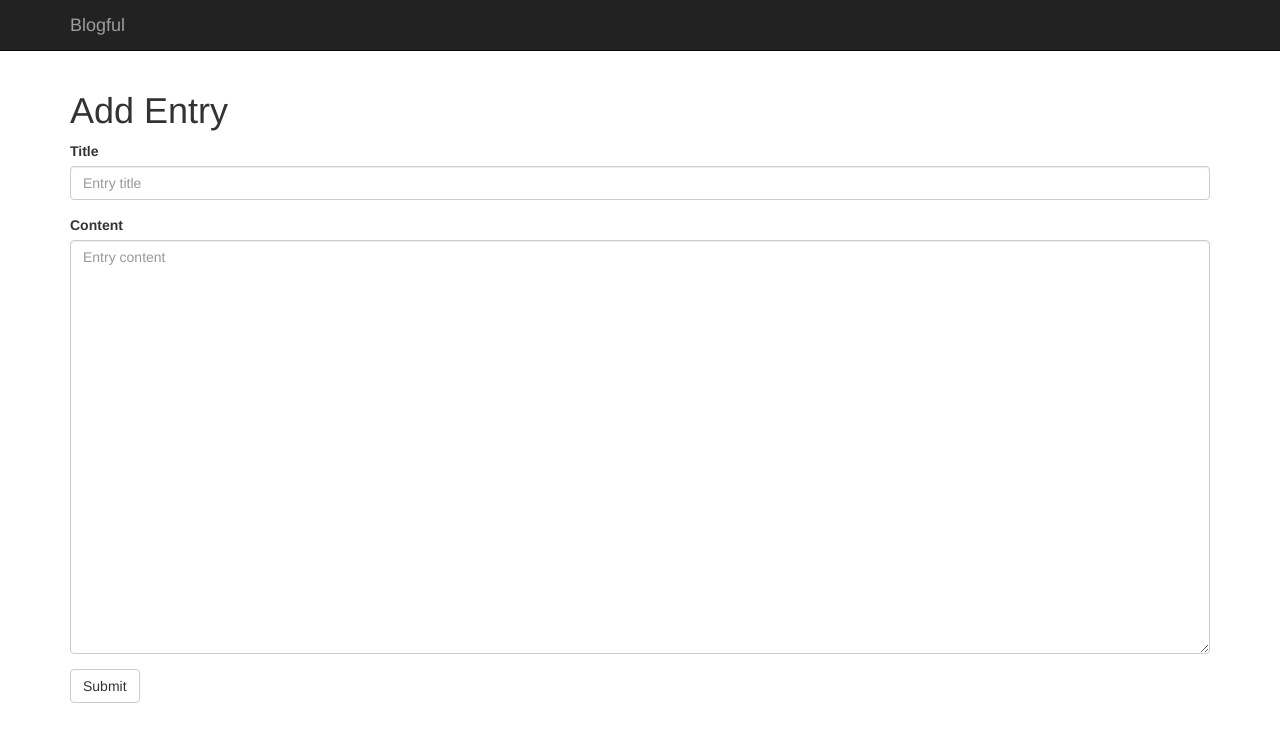
After one commit to chuagnes/blog, a Flask app: page /entry/add in a window 1280 px wide. The commit adds this page. Shown: the top 742 px of the page. Run offline with Flask 2, Linux system fonts and the light colour scheme; some libraries are stand-ins or nearby versions.

Commit message:
id error

```diff
--- /dev/null
+++ b/blog/templates/add_entry.html
@@ -0,0 +1,19 @@
+{% extends "base.html" %}
+
+{% block content %}
+<h1>
+    Add Entry
+</h1>
+
+<form role="form" method="POST">
+    <div class="form-group">
+        <label for="title">Title</label>
+        <input type="text" class="form-control" id="title" name="title" placeholder="Entry title" required>
+    </div>
+    <div class="form-group">
+        <label for="content">Content</label>
+        <textarea class="form-control" id="content" name="content" placeholder="Entry content" rows="20" required></textarea>
+    </div>
+    <button type="submit" class="btn btn-default">Submit</button>
+</form>
+{% endblock %}
--- a/templates/macros.html
+++ b/blog/templates/macros.html
@@ -9,7 +9,7 @@
     </div>
     <div class="col-md-10">
         <h1>
-            {{ entry.title }}
+            <a href="{{url_for('view_entry', id=entry.id)}}">{{ entry.title }}</a>
         </h1>
         {{ entry.content | markdown }}
     </div>
--- a/templates/entries.html
+++ b/blog/templates/single_entry.html
@@ -2,8 +2,6 @@
 {% extends "base.html" %}
 {% block content %}
 
-{% for entry in entries %}
 {{ macros.render_entry(entry) }}
-{% endfor %}
 
 {% endblock %}
--- a/blog/views.py
+++ b/blog/views.py
@@ -1,13 +1,51 @@
-from flask import render_template
-
+from flask import render_template, request, redirect, url_for
 from . import app
 from .database import session, Entry
 
+PAGINATE_BY = 10
+
 @app.route("/")
-def entries():
+@app.route("/page/<int:page>")
+def entries(page=1):
+    # Zero-indexed page
+    page_index = page - 1
+
+    count = session.query(Entry).count()
+
+    start = page_index * PAGINATE_BY
+    end = start + PAGINATE_BY
+
+    total_pages = (count - 1) // PAGINATE_BY + 1
+    has_next = page_index < total_pages - 1
+    has_prev = page_index > 0
+
     entries = session.query(Entry)
     entries = entries.order_by(Entry.datetime.desc())
-    entries = entries.all()
+    entries = entries[start:end]
+
     return render_template("entries.html",
-        entries=entries
+        entries=entries,
+        has_next=has_next,
+        has_prev=has_prev,
+        page=page,
+        total_pages=total_pages
     )
+
+@app.route("/entry/add", methods=["GET"])
+def add_entry_get():
+    return render_template("add_entry.html")
+
+@app.route("/entry/add", methods=["POST"])
+def add_entry_post():
+    entry = Entry(
+        title=request.form["title"],
+        content=request.form["content"],
+    )
+    session.add(entry)
+    session.commit()
+    return redirect(url_for("entries"))
+
+@app.route("/entry/<int:id>")
+def view_entry(id):
+    entry = session.query(Entry).filter_by(id=id)
+    return render_template("single_entry.html", entry=entry)
```
Also changed, not shown: blog/templates/entries.html (added, +22 -0 lines), manage.py (+5 -4 lines), blog/templates/base.html (renamed from templates/base.html).
